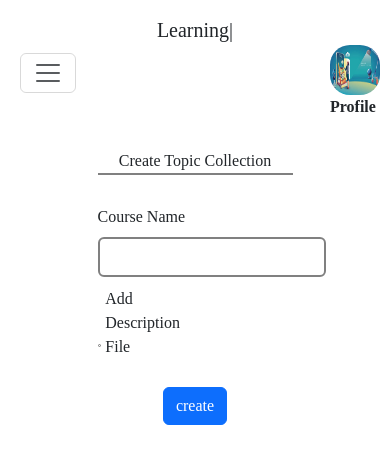
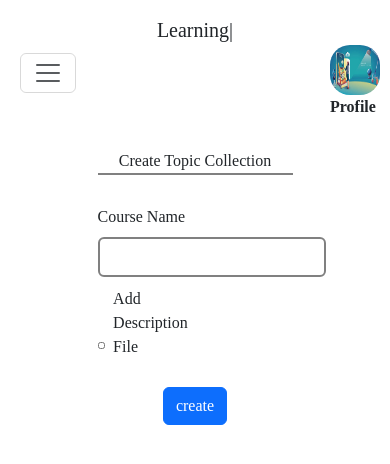
Before and after one commit to Red-stevo/E-LearningHub, a React (Vite) app in the folder student-learning-assistant/: page /student-assistant/learn/add/course in a window 390 px wide. Shown: the top 464 px of the page. Built offline with nearby package versions, Linux system fonts and the light colour scheme; sample sign-in values are in the browser's storage.

Commit message:
Commit message >>>>> configuring the page responsiveness <<<<<

```diff
--- a/student-learning-assistant/src/AppPages/Styles/CreateCourse.css
+++ b/student-learning-assistant/src/AppPages/Styles/CreateCourse.css
@@ -43,3 +43,15 @@
     justify-content: center;
     margin-top: 20px;
  }
+
+
+@media screen and (max-width: 1018px){
+    #description-file {
+        width: 4%;
+        margin-right: 4%;
+    }
+}
+
+@media screen and (max-width: 810px){
+
+}
```
